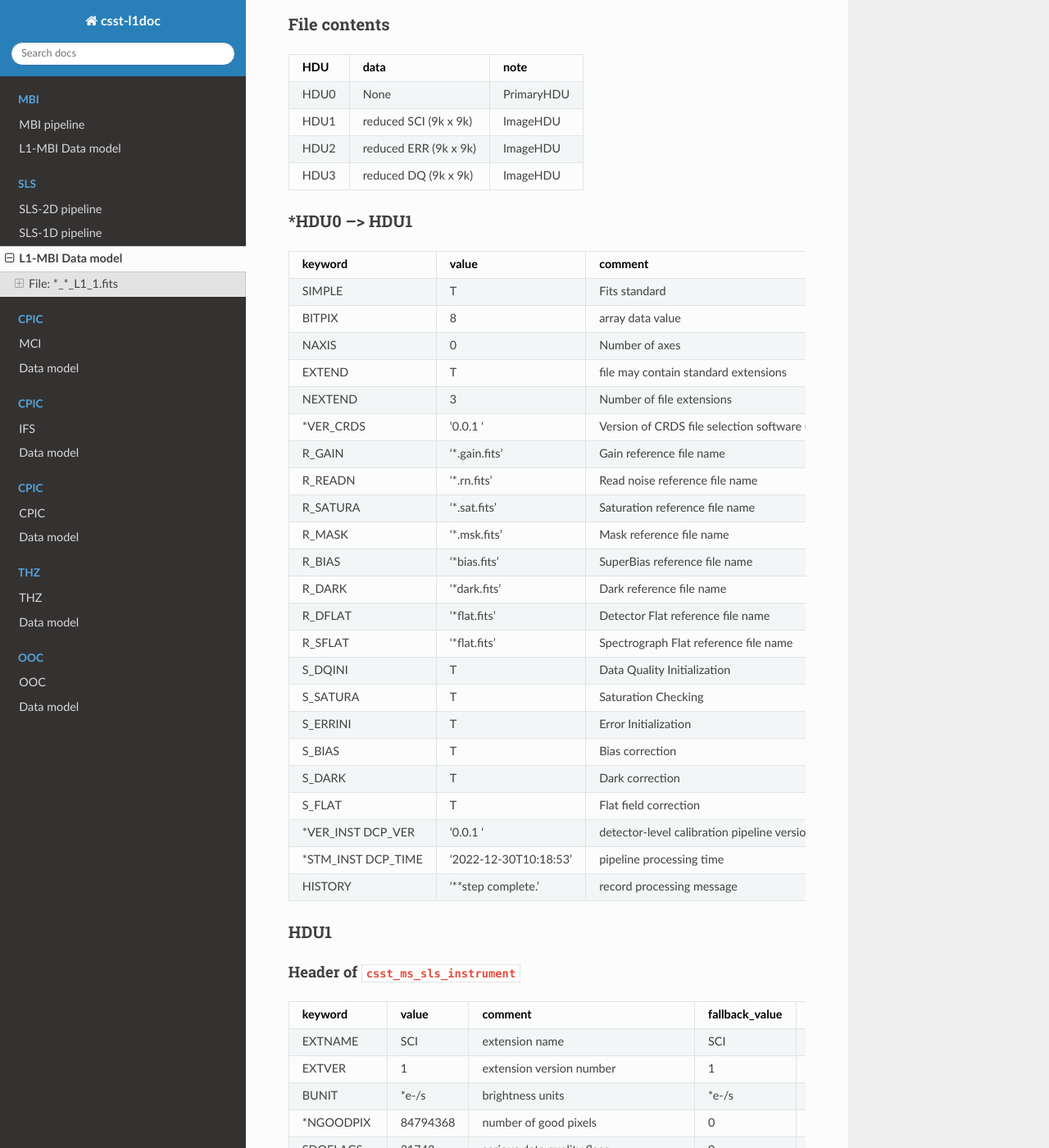
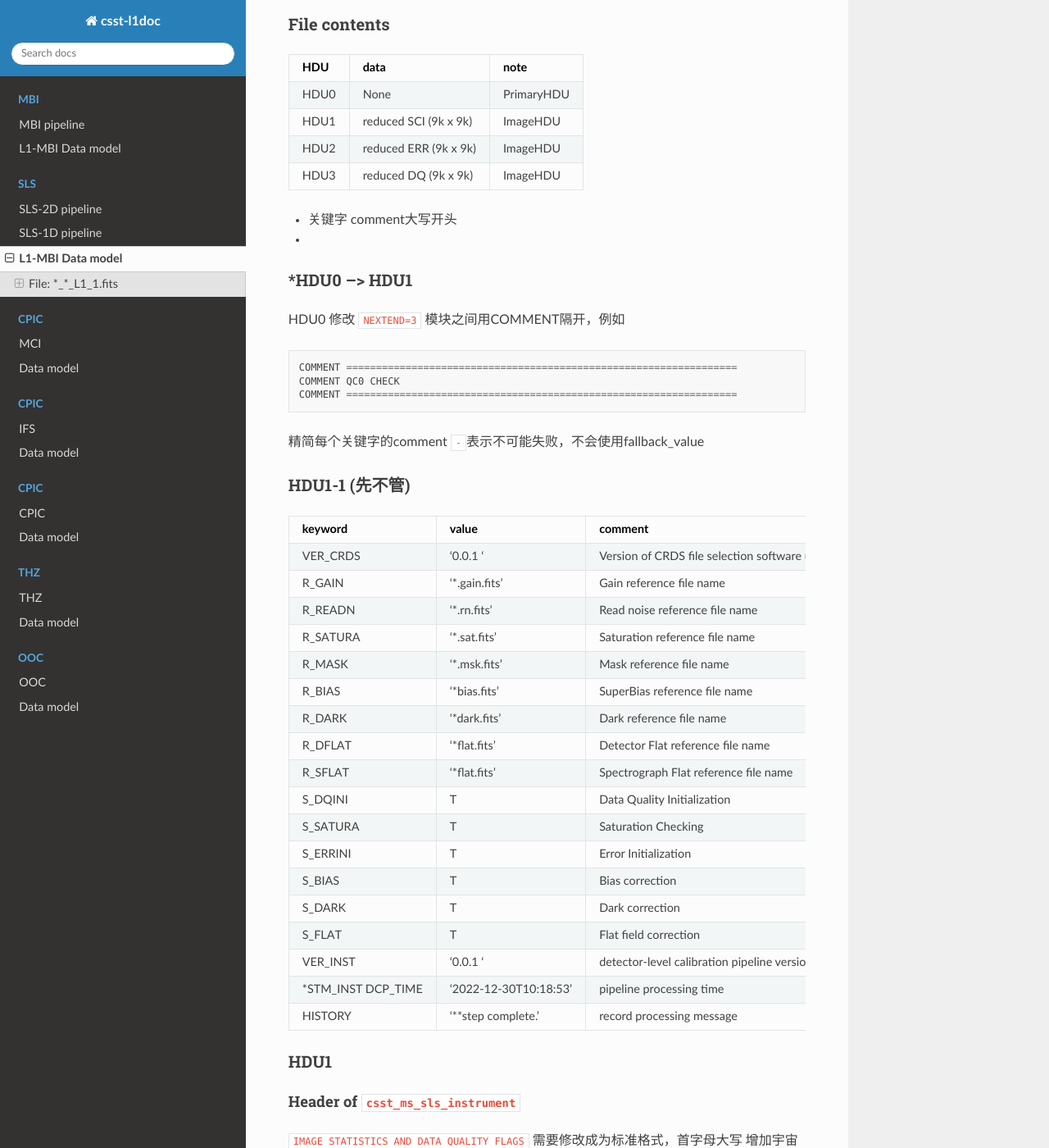
Before and after one commit to hypergravity/csst-doc-msc, a Sphinx documentation site: the page built from docs/source/sls/data_model.md, in a window 1280 px wide and 1400 px high, scrolled down 200 px. Shown: the whole window at 82% size. Built offline with Sphinx 7.4.7 and the Read the Docs theme 2.0.0, drawn with Linux system fonts in a browser that asks for light colours; some of the changed text lies outside the part shown.

Commit message:
MSC data model meeting - 1

````diff
--- a/docs/source/sls/data_model.md
+++ b/docs/source/sls/data_model.md
@@ -11,89 +11,106 @@
 | HDU2  | reduced ERR (9k x 9k)   | ImageHDU    |
 | HDU3  | reduced DQ (9k x 9k)    | ImageHDU    |
 
+- 关键字 comment大写开头
+-
+
 ### *HDU0 --> HDU1
 
-| keyword            | value                  | comment                                      | fallback_value        | type   | module                  |
-|--------------------|:-----------------------|----------------------------------------------|-----------------------|--------|-------------------------|
-| SIMPLE             | T                      | Fits standard                                | T                     | bool   | csst_ms_sls_instrument  |
-| BITPIX             | 8                      | array data value                             | 8                     | i8     | csst_ms_sls_instrument  |
-| NAXIS              | 0                      | Number of axes                               | 0                     | i8     | csst_ms_sls_instrument  |
-| EXTEND             | T                      | file may contain standard extensions         | T                     | bool   | csst_ms_sls_instrument  |
-| NEXTEND            | 3                      | Number of file extensions                    | 3                     | i8     | csst_ms_sls_instrument  |
-| *VER_CRDS          | '0.0.1 '               | Version of CRDS file selection software used | '0.0.1 '              | str    | csst_ms_sls_instrument  |
-| R_GAIN             | '*.gain.fits'          | Gain reference file name                     | 'N/A'                 | str    | csst_ms_sls_instrument  |
-| R_READN            | '*.rn.fits'            | Read noise reference file name               | 'N/A'                 | str    | csst_ms_sls_instrument  |
-| R_SATURA           | '*.sat.fits'           | Saturation reference file name               | 'N/A'                 | str    | csst_ms_sls_instrument  |
-| R_MASK             | '*.msk.fits'           | Mask reference file name                     | 'N/A'                 | str    | csst_ms_sls_instrument  |
-| R_BIAS             | '*bias.fits'           | SuperBias reference file name                | 'N/A'                 | str    | csst_ms_sls_instrument  |
-| R_DARK             | '*dark.fits'           | Dark reference file name                     | 'N/A'                 | str    | csst_ms_sls_instrument  |
-| R_DFLAT            | '*flat.fits'           | Detector Flat reference file name            | 'N/A'                 | str    | csst_ms_sls_instrument  |
-| R_SFLAT            | '*flat.fits'           | Spectrograph Flat reference file name        | 'N/A'                 | str    | csst_ms_sls_instrument  |
-| S_DQINI            | T                      | Data Quality Initialization                  | F                     | bool   | csst_ms_sls_instrument  |
-| S_SATURA           | T                      | Saturation Checking                          | F                     | bool   | csst_ms_sls_instrument  |
-| S_ERRINI           | T                      | Error Initialization                         | F                     | bool   | csst_ms_sls_instrument  |
-| S_BIAS             | T                      | Bias correction                              | F                     | bool   | csst_ms_sls_instrument  |
-| S_DARK             | T                      | Dark correction                              | F                     | bool   | csst_ms_sls_instrument  |
-| S_FLAT             | T                      | Flat field correction                        | F                     | bool   | csst_ms_sls_instrument  |
-| *VER_INST DCP_VER  | '0.0.1 '               | detector-level calibration pipeline version  | '0.0.1 '              | str    | csst_ms_sls_instrument  |
-| *STM_INST DCP_TIME | '2022-12-30T10:18:53'  | pipeline processing time                     | '2022-12-30T10:18:53' | str    | csst_ms_sls_instrument  |
-| HISTORY            | '**step complete.'     | record processing message                    | 'null'                | str    | csst_ms_sls_instrument  |
+HDU0 修改 `NEXTEND=3`
+模块之间用COMMENT隔开，例如
+```
+COMMENT ==================================================================
+COMMENT QC0 CHECK
+COMMENT ==================================================================
+```
+精简每个关键字的comment
+`-`表示不可能失败，不会使用fallback_value
+
+
+### HDU1-1 (先不管)
+
+| keyword            | value                  | comment                                       | fallback_value        | type   | module                  |
+|--------------------|:-----------------------|-----------------------------------------------|-----------------------|--------|-------------------------|
+| VER_CRDS           | '0.0.1 '               | Version of CRDS file selection software used  | -                     | str    | csst_ms_sls_instrument  |
+| R_GAIN             | '*.gain.fits'          | Gain reference file name                      | 'N/A'                 | str    | csst_ms_sls_instrument  |
+| R_READN            | '*.rn.fits'            | Read noise reference file name                | 'N/A'                 | str    | csst_ms_sls_instrument  |
+| R_SATURA           | '*.sat.fits'           | Saturation reference file name                | 'N/A'                 | str    | csst_ms_sls_instrument  |
+| R_MASK             | '*.msk.fits'           | Mask reference file name                      | 'N/A'                 | str    | csst_ms_sls_instrument  |
+| R_BIAS             | '*bias.fits'           | SuperBias reference file name                 | 'N/A'                 | str    | csst_ms_sls_instrument  |
+| R_DARK             | '*dark.fits'           | Dark reference file name                      | 'N/A'                 | str    | csst_ms_sls_instrument  |
+| R_DFLAT            | '*flat.fits'           | Detector Flat reference file name             | 'N/A'                 | str    | csst_ms_sls_instrument  |
+| R_SFLAT            | '*flat.fits'           | Spectrograph Flat reference file name         | 'N/A'                 | str    | csst_ms_sls_instrument  |
+| S_DQINI            | T                      | Data Quality Initialization                   | F                     | bool   | csst_ms_sls_instrument  |
+| S_SATURA           | T                      | Saturation Checking                           | F                     | bool   | csst_ms_sls_instrument  |
+| S_ERRINI           | T                      | Error Initialization                          | F                     | bool   | csst_ms_sls_instrument  |
+| S_BIAS             | T                      | Bias correction                               | F                     | bool   | csst_ms_sls_instrument  |
+| S_DARK             | T                      | Dark correction                               | F                     | bool   | csst_ms_sls_instrument  |
+| S_FLAT             | T                      | Flat field correction                         | F                     | bool   | csst_ms_sls_instrument  |
+| VER_INST           | '0.0.1 '               | detector-level calibration pipeline version   | -                     | str    | csst_ms_sls_instrument  |
+| *STM_INST DCP_TIME | '2022-12-30T10:18:53'  | pipeline processing time                      | '2022-12-30T10:18:53' | str    | csst_ms_sls_instrument  |
+| HISTORY            | '**step complete.'     | record processing message                     | 'null'                | str    | csst_ms_sls_instrument  |
 
 ### HDU1
 
 #### Header of `csst_ms_sls_instrument`
 
-| keyword   | value    | comment                                   | fallback_value | type  | module                   |
-|-----------|:---------|-------------------------------------------|----------------|-------|--------------------------|
-| EXTNAME   | SCI      | extension name                            | SCI            | str   | csst_ms_sls_instrument   |
-| EXTVER    | 1        | extension version number                  | 1              | i8    | csst_ms_sls_instrument   |
-| BUNIT     | *e-/s    | brightness units                          | *e-/s          | str   | csst_ms_sls_instrument   |
-| *NGOODPIX | 84794368 | number of good pixels                     | 0              | f32   | csst_ms_sls_instrument   |
-| SDQFLAGS  | 31743    | serious data quality flags                | 0              | i16   | csst_ms_sls_instrument   |
-| *GOODMAX  | 260.0    | maxmum value of good pixels               | 0              | f32   | csst_ms_sls_instrument   |
-| GOODMIN   | -0.001   | minmum value of good pixels               | 0              | f32   | csst_ms_sls_instrument   |
-| GOODMEAN  | 0.3      | mean value of good pixels                 | 0              | f32   | csst_ms_sls_instrument   |
-| SNRMIN    | 187.4    | minmum signal to noise of good pixels     | 0              | f32   | csst_ms_sls_instrument   |
-| SNRMAX    | 1.2      | maxmum signal to noise of good pixels     | 0              | f32   | csst_ms_sls_instrument   |
-| SNRMEAN   | 3.38     | average of the dark values subtracted     | 0              | f32   | csst_ms_sls_instrument   |
+`IMAGE STATISTICS AND DATA QUALITY FLAGS` 需要修改成为标准格式，首字母大写
+增加宇宙线证认相关关键字
 
-VER_INST
-STA_INST
-STM_INST
+| keyword   | value    | comment                                 | fallback_value | type | module                   |
+|-----------|:---------|-----------------------------------------|----------------|------|--------------------------|
+| EXTNAME   | SCI      | extension name                          | SCI            | str  | csst_ms_sls_instrument   |
+| EXTVER    | 1        | extension version number                | 1              | i8   | csst_ms_sls_instrument   |
+| BUNIT     | *e-/s    | brightness units                        | *e-/s          | str  | csst_ms_sls_instrument   |
+| *NGOODPIX | 84794368 | number of good pixels                   | -9999          | i32  | csst_ms_sls_instrument   |
+| *SDQFLAGS | 31743    | *serious data quality flags             | -9999          | i32  | csst_ms_sls_instrument   |
+| GOODMAX   | 260.0    | maxmum value of good pixels             | -9999          | f32  | csst_ms_sls_instrument   |
+| GOODMIN   | -0.001   | minmum value of good pixels             | -9999          | f32  | csst_ms_sls_instrument   |
+| GOODMEAN  | 0.3      | mean value of good pixels               | -9999          | f32  | csst_ms_sls_instrument   |
+| SNRMIN    | 187.4    | minmum signal to noise of good pixels   | -9999          | f32  | csst_ms_sls_instrument   |
+| SNRMAX    | 1.2      | maxmum signal to noise of good pixels   | -9999          | f32  | csst_ms_sls_instrument   |
+| SNRMEAN   | 3.38     | average of the dark values subtracted   | -9999          | f32  | csst_ms_sls_instrument   |
+
+VER_INST 仪器改正版本号
+STA_INST 仪器改正状态
+STM_INST 仪器改正时间戳
 
 #### Header of `csst_ms_sls_position`
 
-| keyword          | value                 | comment                      | fallback_value | type   | module                |
-|------------------|:----------------------|------------------------------|----------------|--------|-----------------------|
-| CTYPE1           | 'RA---TPV'            |                              | 'RA---TPV'     | str    | csst_ms_sls_position  |
-| CTYPE2           | 'DEC--TPV'            |                              | 'DEC--TPV'     | str    | csst_ms_sls_position  |
-| CUNIT1           | 'deg  '               |                              | 'deg'          | str    | csst_ms_sls_position  |
-| CUNIT2           | 'deg  '               |                              | 'deg'          | str    | csst_ms_sls_position  |
-| RADESYS          | 'ICRS '               |                              | 'ICRS'         | str    | csst_ms_sls_position  |
-| PV1_0            | 0.003205383944913964  |                              | 0              | f32    | csst_ms_sls_position  |
-| PV1_1            | 0.8673020820536499    |                              | 0              | f32    | csst_ms_sls_position  |
-| PV1_2            | -0.2011989871377834   |                              | 0              | f32    | csst_ms_sls_position  |
-| PV1_3            | -0.2597214229472611   |                              | 0              | f32    | csst_ms_sls_position  |
-| PV1_4            | 0.4353828741811097    |                              | 0              | f32    | csst_ms_sls_position  |
-| PV1_5            | -0.5054216569802673   |                              | 0              | f32    | csst_ms_sls_position  |
-| PV1_6            | 0.1951474426617432    |                              | 0              | f32    | csst_ms_sls_position  |
-| PV2_0            | 0.00109803885992697   |                              | 0              | f32    | csst_ms_sls_position  |
-| PV2_1            | 0.9171065857705857    |                              | 0              | f32    | csst_ms_sls_position  |
-| PV2_2            | -0.04908256792722099  |                              | 0              | f32    | csst_ms_sls_position  |
-| PV2_3            | -0.09860562038448289  |                              | 0              | f32    | csst_ms_sls_position  |
-| PV2_4            | 0.07961855240788976   |                              | 0              | f32    | csst_ms_sls_position  |
-| PV2_5            | -0.2009224365497067   |                              | 0              | f32    | csst_ms_sls_position  |
-| PV2_6            | 0.1741954691884874    |                              | 0              | f32    | csst_ms_sls_position  |
-| *NS_POS STAR_FIT | 10                    | number of the stars          | 0              | i8     | csst_ms_sls_position  |
-| RA_OFF           | -0.0                  | mas in unit                  | -99            | f32    | csst_ms_sls_position  |
-| DEC_OFF          | 0.0                   | mas in unit                  | -99            | f32    | csst_ms_sls_position  |
-| RA_RMS           | 127.1                 | mas in unit                  | -99            | f32    | csst_ms_sls_position  |
-| DEC_RMS          | 60.4                  | mas in unit                  | -99            | f32    | csst_ms_sls_position  |
-| RA_CEN           | 193.299027            | center of detector in ra     | 0              | f32    | csst_ms_sls_position  |
-| DEC_CEN          | 26.08851              | center of detector in dec    | 0              | f32    | csst_ms_sls_position  |
-| *VER_POS         | '1.0'                 | version of distortion        | '1.0'          | str    | csst_ms_sls_position  |
-| *STM_POS         | '2023-02-16 12:15:16' | time of last modification    |                | str    | csst_ms_sls_position  |
-| *STA_POS         | 0                     | 0 for done, 1 for failure    | 1              | i8     |  csst_ms_sls_position |
+位置定标信息新开一节
+CD1_1等系数在修改后挪到这一节
+
+| keyword  | value                 | comment                      | fallback_value | type   | module                |
+|----------|:----------------------|------------------------------|----------------|--------|-----------------------|
+| CTYPE1   | 'RA---TPV'            |                              | 'RA---TAN'     | str    | csst_ms_sls_position  |
+| CTYPE2   | 'DEC--TPV'            |                              | 'DEC--TAN'     | str    | csst_ms_sls_position  |
+| CUNIT1   | 'deg  '               |                              | 'deg'          | str    | csst_ms_sls_position  |
+| CUNIT2   | 'deg  '               |                              | 'deg'          | str    | csst_ms_sls_position  |
+| RADESYS  | 'ICRS '               |                              | '?'            | str    | csst_ms_sls_position  |
+| PV1_0    | 0.003205383944913964  |                              | -9999          | f32    | csst_ms_sls_position  |
+| PV1_1    | 0.8673020820536499    |                              | -9999          | f32    | csst_ms_sls_position  |
+| PV1_2    | -0.2011989871377834   |                              | -9999          | f32    | csst_ms_sls_position  |
+| PV1_3    | -0.2597214229472611   |                              | -9999          | f32    | csst_ms_sls_position  |
+| PV1_4    | 0.4353828741811097    |                              | -9999          | f32    | csst_ms_sls_position  |
+| PV1_5    | -0.5054216569802673   |                              | -9999          | f32    | csst_ms_sls_position  |
+| PV1_6    | 0.1951474426617432    |                              | -9999          | f32    | csst_ms_sls_position  |
+| PV2_0    | 0.00109803885992697   |                              | -9999          | f32    | csst_ms_sls_position  |
+| PV2_1    | 0.9171065857705857    |                              | -9999          | f32    | csst_ms_sls_position  |
+| PV2_2    | -0.04908256792722099  |                              | -9999          | f32    | csst_ms_sls_position  |
+| PV2_3    | -0.09860562038448289  |                              | -9999          | f32    | csst_ms_sls_position  |
+| PV2_4    | 0.07961855240788976   |                              | -9999          | f32    | csst_ms_sls_position  |
+| PV2_5    | -0.2009224365497067   |                              | -9999          | f32    | csst_ms_sls_position  |
+| PV2_6    | 0.1741954691884874    |                              | -9999          | f32    | csst_ms_sls_position  |
+| *NS_POS  | 10                    | number of the stars          | --             | i8     | csst_ms_sls_position  |
+| RA_OFF   | -0.0                  | mas in unit                  | -9999          | f32    | csst_ms_sls_position  |
+| DEC_OFF  | 0.0                   | mas in unit                  | -9999          | f32    | csst_ms_sls_position  |
+| RA_RMS   | 127.1                 | mas in unit                  | -9999          | f32    | csst_ms_sls_position  |
+| DEC_RMS  | 60.4                  | mas in unit                  | -9999          | f32    | csst_ms_sls_position  |
+| RA_CEN   | 193.299027            | center of detector in ra     | --             | f32    | csst_ms_sls_position  |
+| DEC_CEN  | 26.08851              | center of detector in dec    | --             | f32    | csst_ms_sls_position  |
+| *VER_POS | '1.0'                 | version of distortion        | '1.0'          | str    | csst_ms_sls_position  |
+| *STM_POS | '2023-02-16 12:15:16' | time of last modification    | --             | str    | csst_ms_sls_position  |
+| *STA_POS | 0                     | 0 for done, 1 for failure    | 1              | i8     |  csst_ms_sls_position |
 
 
 #### Header of `csst_ms_sls_qc1`
````
Also changed, not shown: docs/source/mbi/data_model.md (+96 -91 lines).
